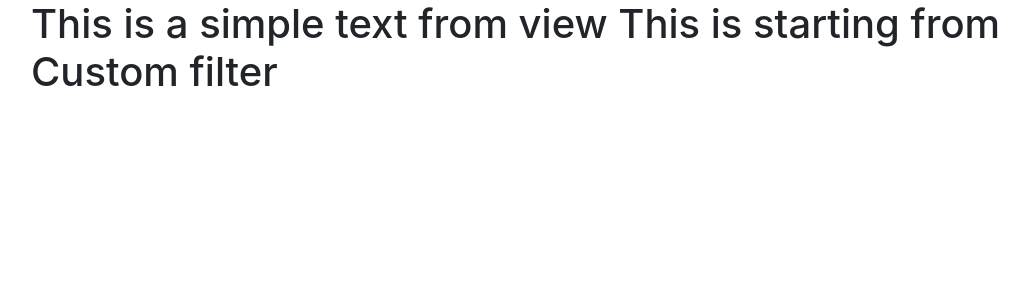
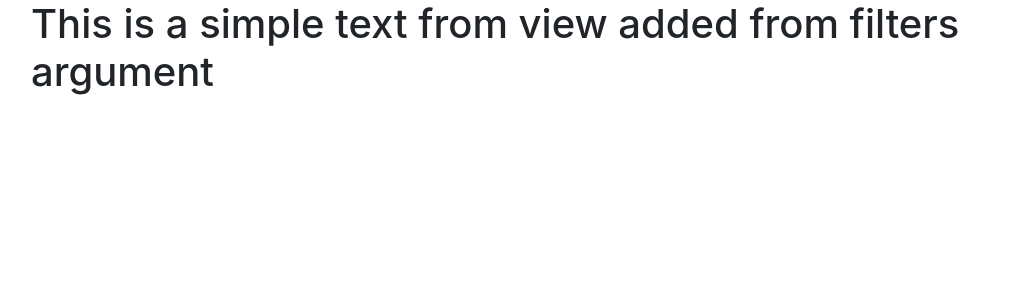
Before and after one commit to mz-nibir/Django-practise, a Django app: page / in a window 1280 px wide. Shown: the part 56-356 px from the top of the page, without its empty margins (54-1083 px from the left). Run offline with Django 3.2, Linux system fonts and the light colour scheme; some libraries are stand-ins or nearby versions.

Commit message:
Custom Filter with argument

```diff
--- a/My_First_Project/first_app/templatetags/my_filter.py
+++ b/My_First_Project/first_app/templatetags/my_filter.py
@@ -2,8 +2,8 @@ from django import template
 
 register = template.Library()
 
-def my_fiter(value):
-    return value + " This is starting from Custom filter"
+def my_fiter(value,args):
+    return value + " " + args
 
 
 register.filter('custom_filter',my_fiter)
--- a/My_First_Project/templates/first_app/index.html
+++ b/My_First_Project/templates/first_app/index.html
@@ -5,6 +5,6 @@
 
 {% block body_block%}
 
-<h1>{{simple_text|custom_filter}}</h1>
+<h1>{{simple_text|custom_filter:" added from filters argument"}}</h1>
 
 {% endblock %}
```
